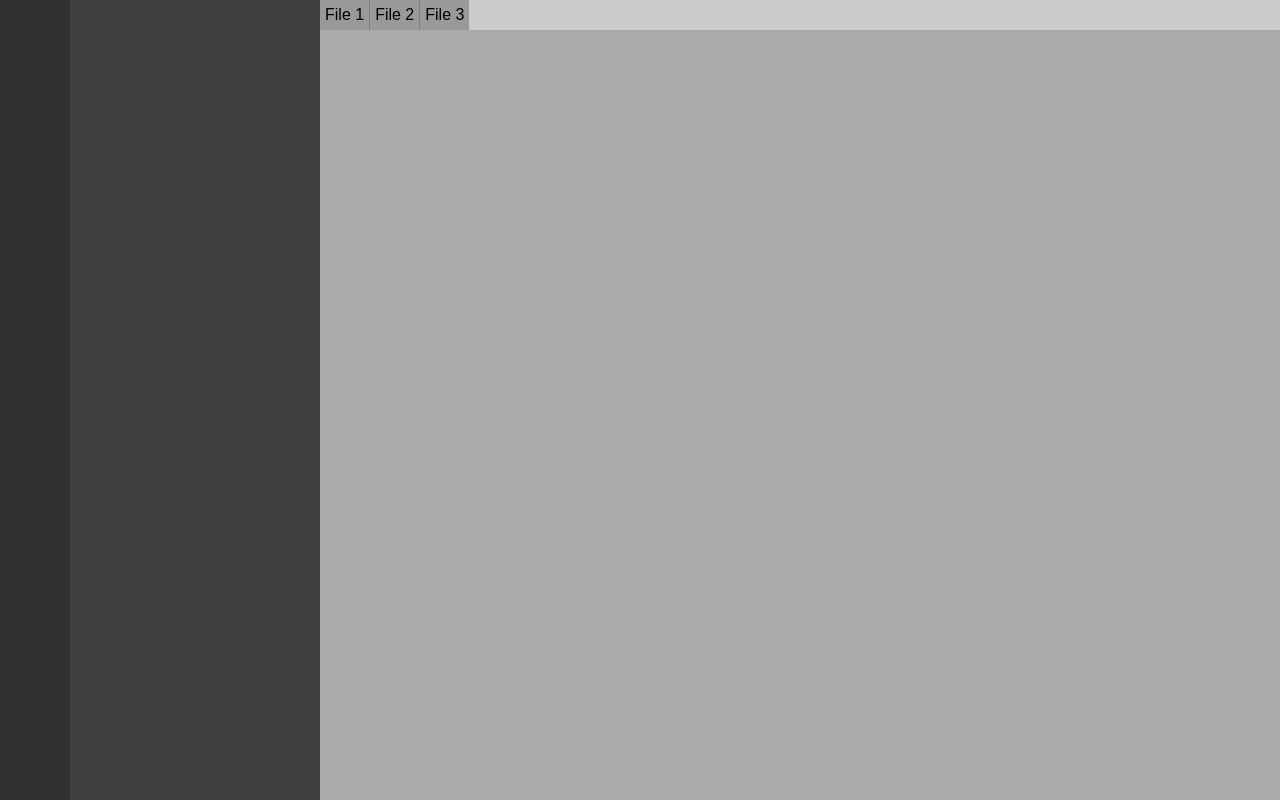
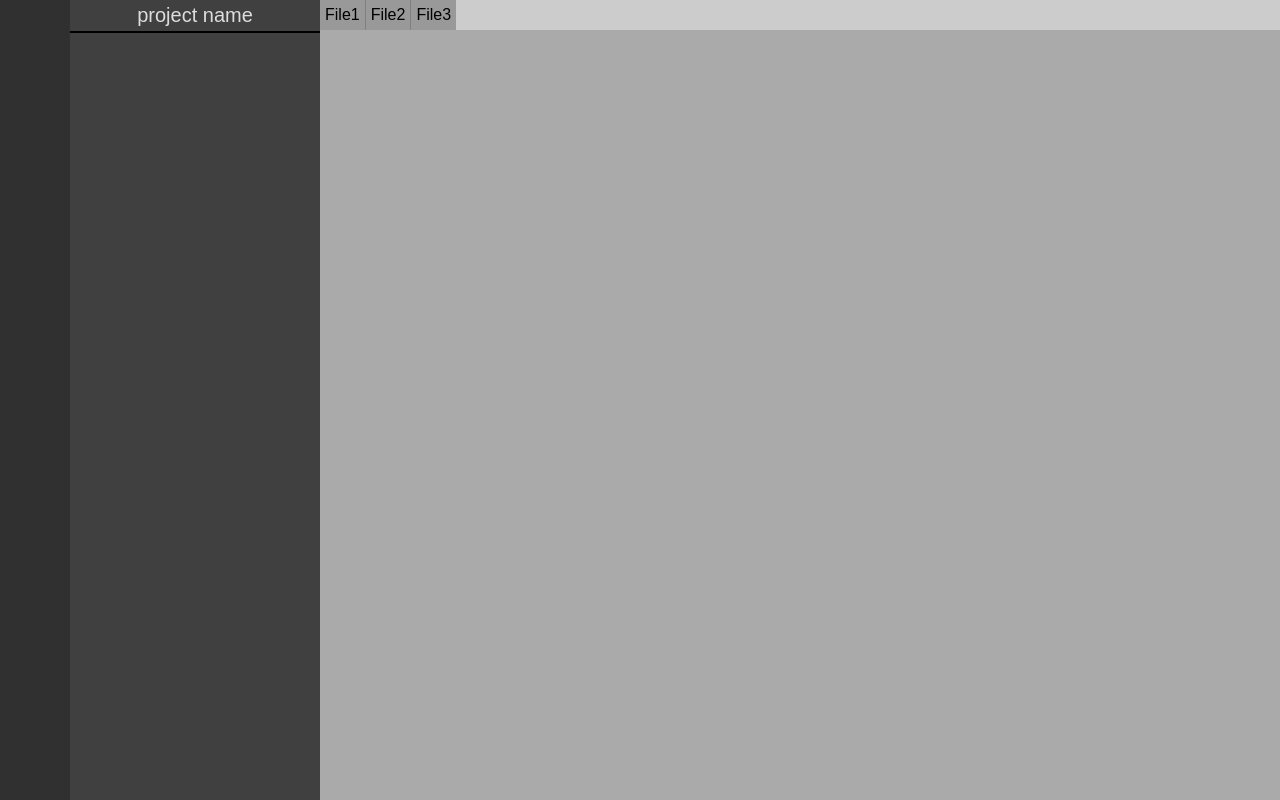
Before and after one commit to Lasse-Tom-Lang/ide, a React (Vite) app: page / in a window 1280 px wide. Built offline with nearby package versions, Linux system fonts and the light colour scheme.

Commit message:
Some changes at the tabs

```diff
--- a/src/App.tsx
+++ b/src/App.tsx
@@ -1,6 +1,9 @@
 import "./style.scss"
+import Tab from "./Tab"
+import { useState } from "react"
 
 const App: React.FC = () => {
+  let [activeTab, setTab] = useState("")
 
   return (
     <>
@@ -8,21 +11,17 @@ const App: React.FC = () => {
 
       </nav>
       <div id="filesystem">
+        <h1>project name</h1>
+        <hr/>
 
       </div>
       <main>
         <div className="tabList">
-          <div className="tab">
-            File 1
-          </div>
-          <div className="tab">
-            File 2
-          </div>
-          <div className="tab">
-            File 3
-          </div>
+          <Tab TabName="File1" setTab={setTab}/>
+          <Tab TabName="File2" setTab={setTab}/>
+          <Tab TabName="File3" setTab={setTab}/>
         </div>
-        <div className="textField" contentEditable="true" spellCheck="false">
+        <div className="textField" contentEditable={activeTab!=""?"true":"false"} spellCheck="false">
 
         </div>
       </main>
--- /dev/null
+++ b/src/Tab.tsx
@@ -0,0 +1,18 @@
+interface TabProbs {
+  TabName: string
+  setTab: React.Dispatch<React.SetStateAction<string>>
+}
+
+const Tab: React.FC<TabProbs> = (props) => {
+  const setTab = () => {
+    props.setTab(props.TabName);
+  }
+
+  return (
+    <div className="tab" onClick={setTab}>
+      {props.TabName}
+    </div>
+  )
+}
+
+export default Tab
--- a/src/style.scss
+++ b/src/style.scss
@@ -25,6 +25,18 @@ nav {
   resize: horizontal;
   overflow: auto;
   background-color: #404040;
+
+  h1 {
+    padding: 4px;
+    font-size: 20px;
+    text-align: center;
+    color: #DDDDDD;
+    font-weight: 10;
+  }
+
+  hr {
+    border: 0.5px solid black;
+  }
 }
 
 #filesystem::-webkit-resizer {
```
